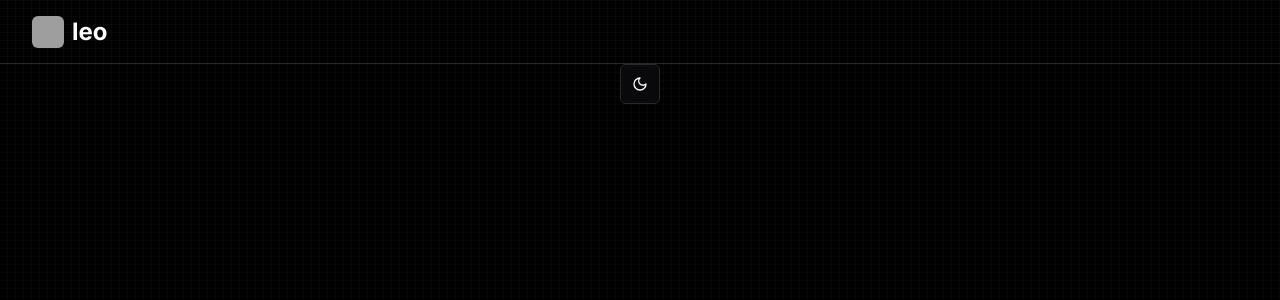
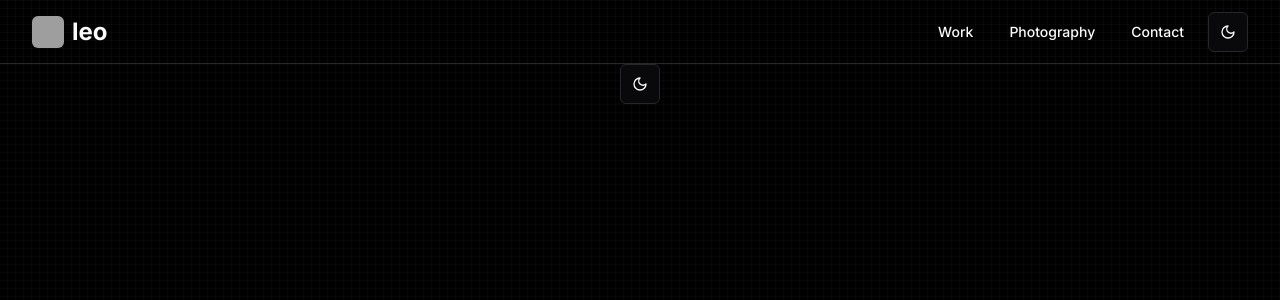
Before and after one commit to ryotakc/portfolio-cs, a Next.js app: page / in a window 1280 px wide. Shown: the top 300 px of the page. Built offline with nearby package versions, Linux system fonts and the light colour scheme; grey boxes are pictures that could not be loaded.

Commit message:
Added Link button(for pages) into header

```diff
--- a/app/layout.tsx
+++ b/app/layout.tsx
@@ -6,6 +6,8 @@ import { cn } from "@/lib/utils";
 import { Inter } from "next/font/google";
 import Link from "next/link";
 import Image from "next/image";
+import { Button } from "@/components/ui/button";
+import { ModeToggle } from "@/components/mode-toggle";
 
 const inter = Inter({ subsets: ["latin"] });
 
@@ -54,6 +56,18 @@ export default function RootLayout({
                 </div>
               </Link>
             </h1>
+            <ul className="flex gap-1">
+              {navItems.map((item) => (
+                <li key={item.label} className="hidden sm:block hover:scale-105 transition-transform duration-300">
+                  <Button variant="ghost" asChild>
+                    <Link href={item.href}>{item.label}</Link>
+                  </Button>
+                </li>
+              ))}
+              <div className="hidden sm:block ml-1">
+                <ModeToggle />
+              </div>
+            </ul>
           </header>
           <main className="dark:bg-black bg-white dark:bg-opacity-20 bg-opacity-20 relative flex justify-center min-h-screen">
             {children}
```
